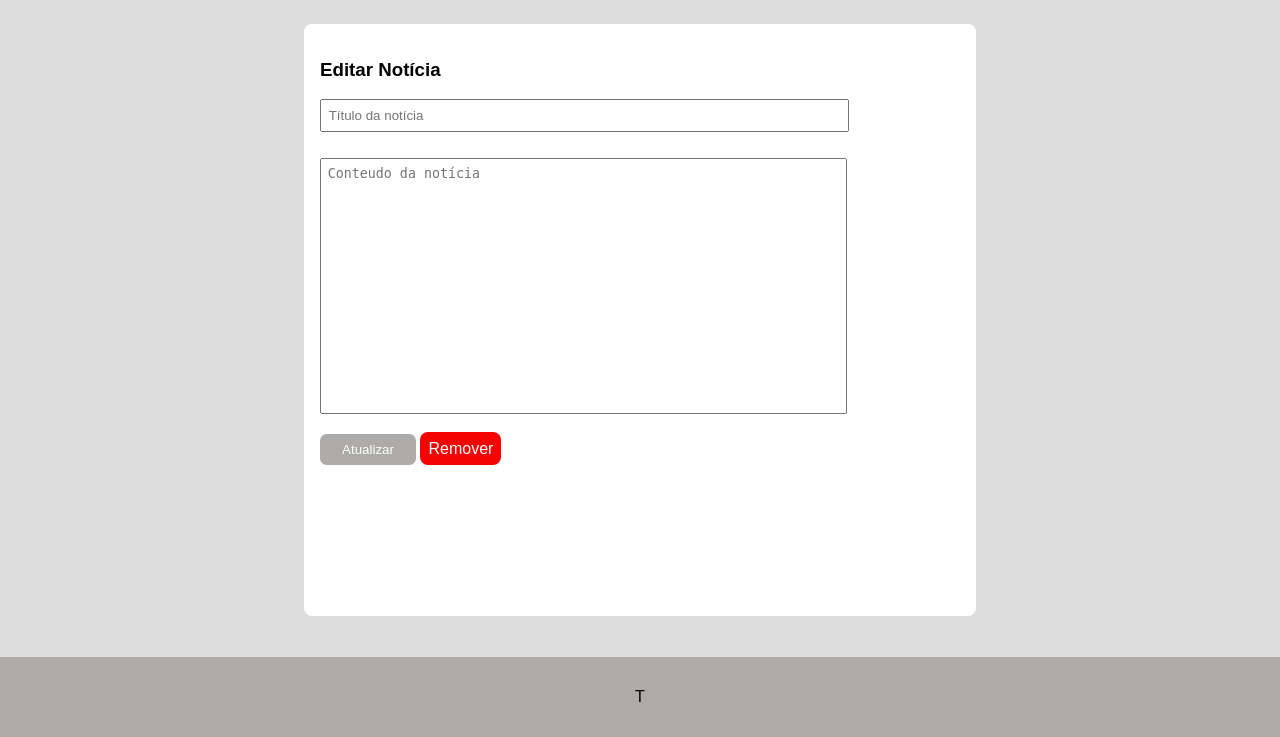
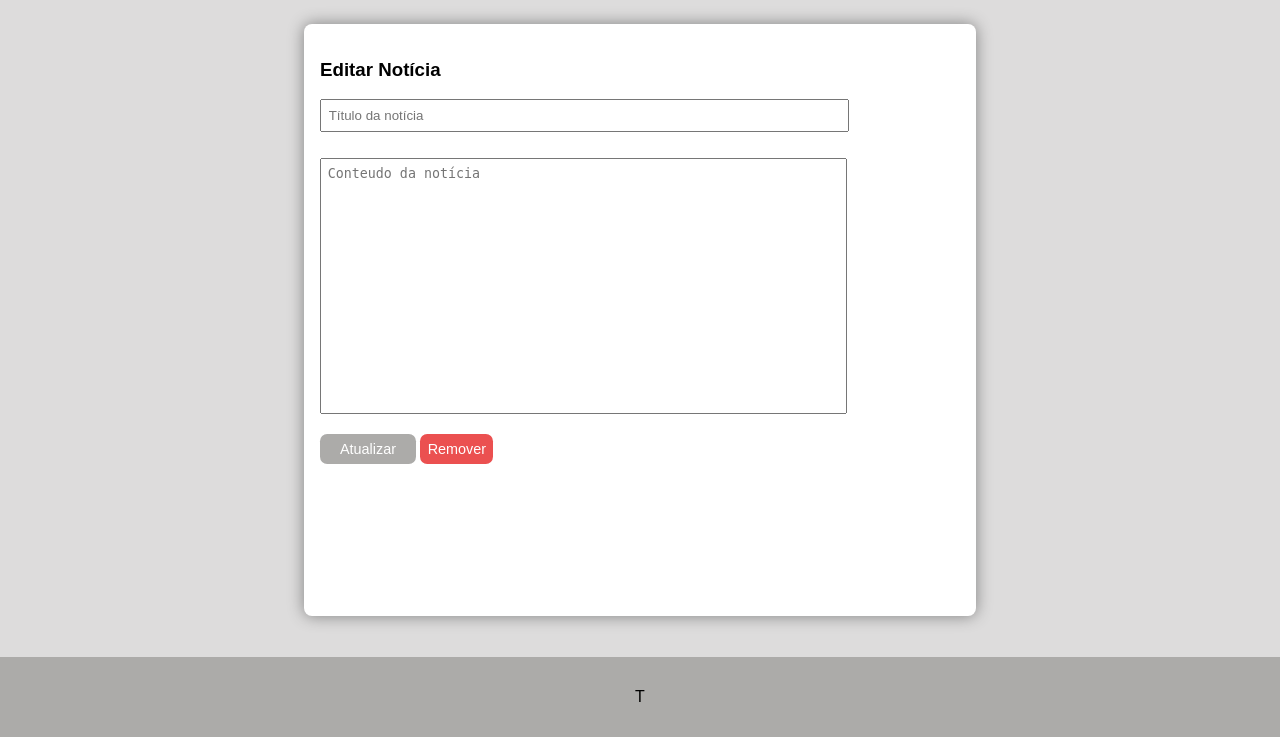
Before and after one commit to RafaelLima99/crud-noticia, a PHP site: page /editar-noticia.php in a window 1280 px wide. Shown: the part 63-800 px from the top of the page. Run offline with PHP 8.4, Linux system fonts and the light colour scheme; data that the repository does not hold is empty; some libraries are stand-ins or nearby versions.

Commit message:
cadastro.css

```diff
--- a/assets/css/cadastro.css
+++ b/assets/css/cadastro.css
@@ -9,6 +9,7 @@ html body {
 /* contéudo
 ------------------------------------------------------*/
 .conteudo {
+    box-shadow: 0 0 1em gray;
     background: white;
     grid-area:"card1";
     padding: 1em;
@@ -43,8 +44,8 @@ html body {
     padding: 0.5em;
     border-radius: 1em;
     border:none;
-    background:rgb(172, 171, 169);
-    width: 30%;
+    background:rgb(169, 169, 172);
+    width: 20%;
 }
 
 #btn-cadastrar:hover {
@@ -67,21 +68,34 @@ html body {
 }
 
 .btn-atualizar {
+    font-size: 0.9em;
     border:none;
     color:white;
-    padding: 0.6em;
+    padding: 0.5em;
     border-radius: 0.5em;
     width: 15%;
     background: rgb(172, 171, 169);
 }
 
+.btn-atualizar:hover {
+    transition: 1s;
+    background: rgb(10, 10, 10);
+}
+
 .btn-remover {
+    font-size: 0.9em;
     text-decoration: none;
     border:none;
     color:white;
     padding: 0.5em;
     border-radius: 0.5em;
     width: 15%;
+    background: rgb(235, 80, 80);
+
+}
+
+.btn-remover:hover {
+    transition: 1s;
     background: rgb(245, 3, 3);
 }
 
```
